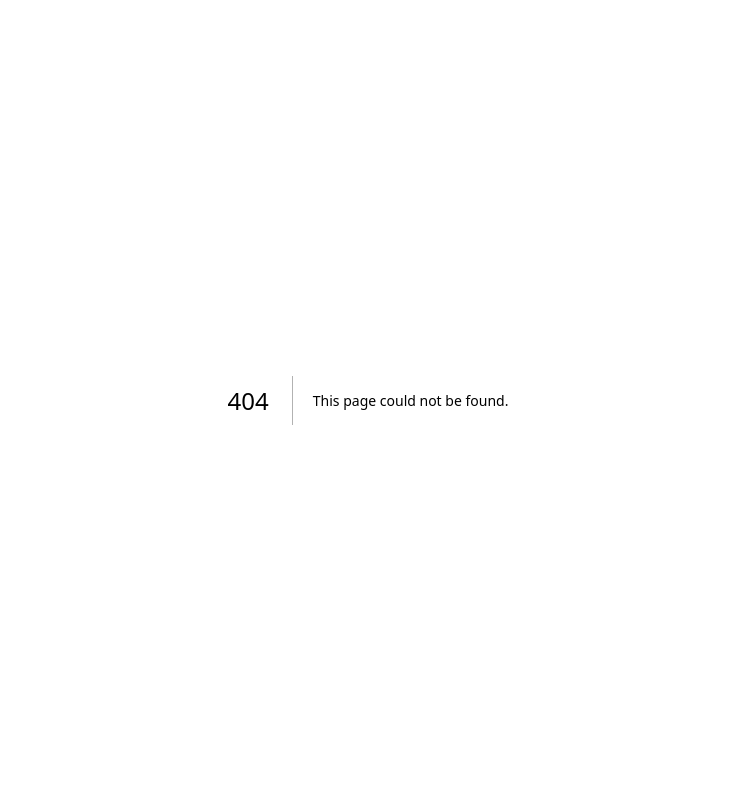
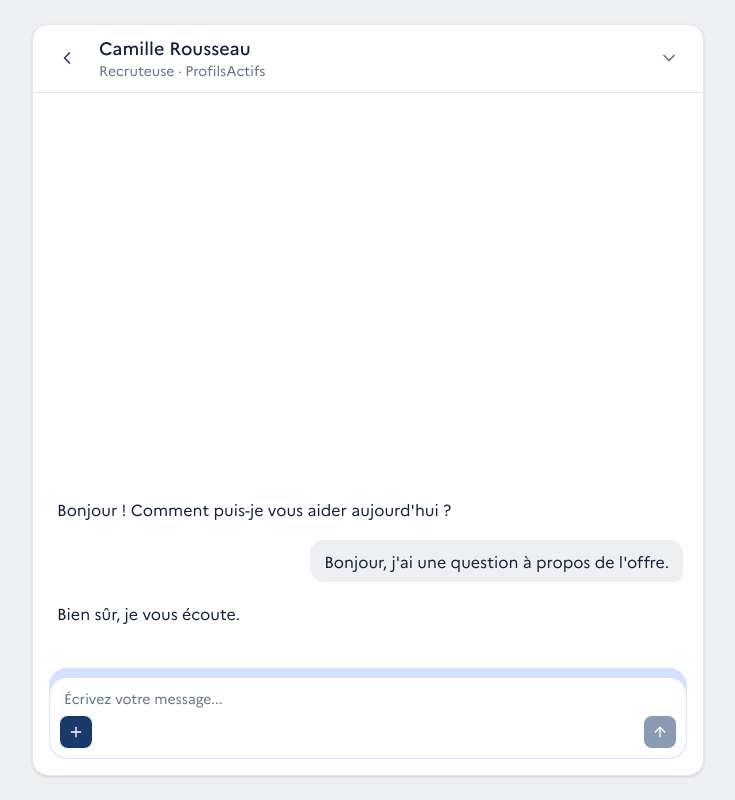
Before and after one commit to pierrick-simon/ProfilsActifs, a Next.js app in the folder profils-actifs/: page /messages in a window 1280 px wide. Before the commit this address had no page. Shown: the whole page, without its empty margins (272-1007 px from the left). Built offline with nearby package versions, Linux system fonts and the light colour scheme.

Commit message:
feat: Added messages design from Figma, connected to feed page

```diff
--- /dev/null
+++ b/profils-actifs/app/messages/page.tsx
@@ -0,0 +1,5 @@
+import ChatConversation from "@/components/chat-conversation";
+
+export default function MessagesPage() {
+  return <ChatConversation />;
+}
--- /dev/null
+++ b/profils-actifs/components/chat-conversation.tsx
@@ -0,0 +1,130 @@
+"use client";
+
+import { useEffect, useRef, useState } from "react";
+import { useRouter } from "next/navigation";
+import {
+  ArrowUpIcon,
+  ChevronDownIcon,
+  ChevronLeftIcon,
+  PlusIcon,
+} from "@/components/icons";
+
+type Message = {
+  id: number;
+  author: "contact" | "moi";
+  text: string;
+};
+
+const initialMessages: Message[] = [
+  { id: 1, author: "contact", text: "Bonjour ! Comment puis-je vous aider aujourd'hui ?" },
+  { id: 2, author: "moi", text: "Bonjour, j'ai une question à propos de l'offre." },
+  { id: 3, author: "contact", text: "Bien sûr, je vous écoute." },
+];
+
+export default function ChatConversation() {
+  const router = useRouter();
+  const [messages, setMessages] = useState<Message[]>(initialMessages);
+  const [draft, setDraft] = useState("");
+  const bottomRef = useRef<HTMLDivElement>(null);
+
+  useEffect(() => {
+    bottomRef.current?.scrollIntoView({ behavior: "smooth" });
+  }, [messages]);
+
+  function sendMessage(event: React.FormEvent) {
+    event.preventDefault();
+    const text = draft.trim();
+    if (!text) {
+      return;
+    }
+    setMessages((current) => [
+      ...current,
+      { id: current.length + 1, author: "moi", text },
+    ]);
+    setDraft("");
+  }
+
+  return (
+    <main className="flex flex-1 justify-center bg-fond-page md:bg-fond-neutre md:p-4 lg:p-6">
+      <div className="flex w-full flex-col overflow-hidden bg-fond-page md:max-w-2xl md:rounded-2xl md:border md:border-bordure-defaut md:shadow-sm">
+        <header className="flex items-center gap-3.5 border-b border-bordure-defaut px-4 py-3">
+          <button
+            type="button"
+            aria-label="Retour au fil"
+            onClick={() => router.push("/")}
+            className="flex size-9 items-center justify-center rounded-lg text-bleu-institutionnel transition-colors hover:bg-fond-neutre"
+          >
+            <ChevronLeftIcon className="size-5" />
+          </button>
+          <div className="flex flex-1 flex-col">
+            <span className="font-sans text-lg font-medium leading-tight text-texte-principal">
+              Camille Rousseau
+            </span>
+            <span className="font-sans text-sm text-texte-tertiaire">
+              Recruteuse · ProfilsActifs
+            </span>
+          </div>
+          <button
+            type="button"
+            aria-label="Options de la conversation"
+            className="flex size-9 items-center justify-center rounded-lg text-texte-tertiaire transition-colors hover:bg-fond-neutre"
+          >
+            <ChevronDownIcon className="size-5" />
+          </button>
+        </header>
+
+        <div className="flex min-h-0 flex-1 flex-col justify-end gap-5 overflow-y-auto px-5 py-4">
+          {messages.map((message) =>
+            message.author === "contact" ? (
+              <p
+                key={message.id}
+                className="max-w-[85%] self-start px-1 font-sans text-base leading-snug text-texte-principal"
+              >
+                {message.text}
+              </p>
+            ) : (
+              <p
+                key={message.id}
+                className="max-w-[85%] self-end rounded-[14px_14px_8px_14px] bg-fond-neutre px-3.5 py-2.5 font-sans text-base leading-snug text-texte-principal"
+              >
+                {message.text}
+              </p>
+            ),
+          )}
+          <div ref={bottomRef} />
+        </div>
+
+        <form onSubmit={sendMessage} className="px-4 pb-4 pt-2">
+          <div className="rounded-[18px] bg-fond-bleu-clair p-px pt-2.5">
+            <div className="flex flex-col gap-2 rounded-[17px] bg-fond-page p-2.5">
+              <input
+                value={draft}
+                onChange={(event) => setDraft(event.target.value)}
+                placeholder="Écrivez votre message..."
+                aria-label="Votre message"
+                className="w-full bg-transparent px-1 font-sans text-sm text-texte-principal placeholder:text-texte-tertiaire focus:outline-none"
+              />
+              <div className="flex items-center justify-between">
+                <button
+                  type="button"
+                  aria-label="Ajouter une pièce jointe"
+                  className="flex size-8 items-center justify-center rounded-lg bg-bleu-institutionnel text-texte-inverse transition-colors hover:bg-bleu-institutionnel/90"
+                >
+                  <PlusIcon className="size-4" />
+                </button>
+                <button
+                  type="submit"
+                  aria-label="Envoyer"
+                  disabled={!draft.trim()}
+                  className="flex size-8 items-center justify-center rounded-lg bg-bleu-institutionnel text-texte-inverse transition-colors hover:bg-bleu-institutionnel/90 disabled:cursor-not-allowed disabled:opacity-50 disabled:hover:bg-bleu-institutionnel"
+                >
+                  <ArrowUpIcon className="size-4" />
+                </button>
+              </div>
+            </div>
+          </div>
+        </form>
+      </div>
+    </main>
+  );
+}
--- a/profils-actifs/components/icons.tsx
+++ b/profils-actifs/components/icons.tsx
@@ -135,6 +135,15 @@ export function ChevronDownIcon({ className }: IconProps) {
   );
 }
 
+export function ArrowUpIcon({ className }: IconProps) {
+  return (
+    <LineIcon className={className}>
+      <path d="M12 19V5" />
+      <path d="m5 12 7-7 7 7" />
+    </LineIcon>
+  );
+}
+
 export function ChevronUpIcon({ className }: IconProps) {
   return (
     <LineIcon className={className}>
--- a/profils-actifs/components/profile-spotlight.tsx
+++ b/profils-actifs/components/profile-spotlight.tsx
@@ -1,7 +1,17 @@
+"use client";
+
+import { useEffect, useState } from "react";
 import Image from "next/image";
+import Link from "next/link";
 import SegmentedControl from "@/components/segmented-control";
 
 export default function ProfileSpotlight() {
+  const [isRecruteur, setIsRecruteur] = useState(false);
+
+  useEffect(() => {
+    setIsRecruteur(localStorage.getItem("role") === "recruteur");
+  }, []);
+
   return (
     <section className="flex w-full flex-col items-center gap-4 rounded-xl border border-bordure-defaut bg-fond-page p-6">
       <SegmentedControl
@@ -21,6 +31,17 @@ export default function ProfileSpotlight() {
       <p className="font-sans text-sm text-texte-secondaire">
         Profil certifié mis en avant ce mois-ci.
       </p>
+
+      {isRecruteur && (
+        <Link
+          href="/messages"
+          className="flex w-full items-center justify-center gap-1 overflow-hidden rounded-lg bg-fond-page p-2 shadow-[0px_1px_2px_0px_rgba(10,13,20,0.03)] outline outline-1 -outline-offset-1 outline-bordure-defaut transition-colors hover:bg-fond-neutre"
+        >
+          <span className="px-1 font-sans text-sm font-medium leading-5 text-texte-secondaire">
+            Contact
+          </span>
+        </Link>
+      )}
     </section>
   );
 }
```
